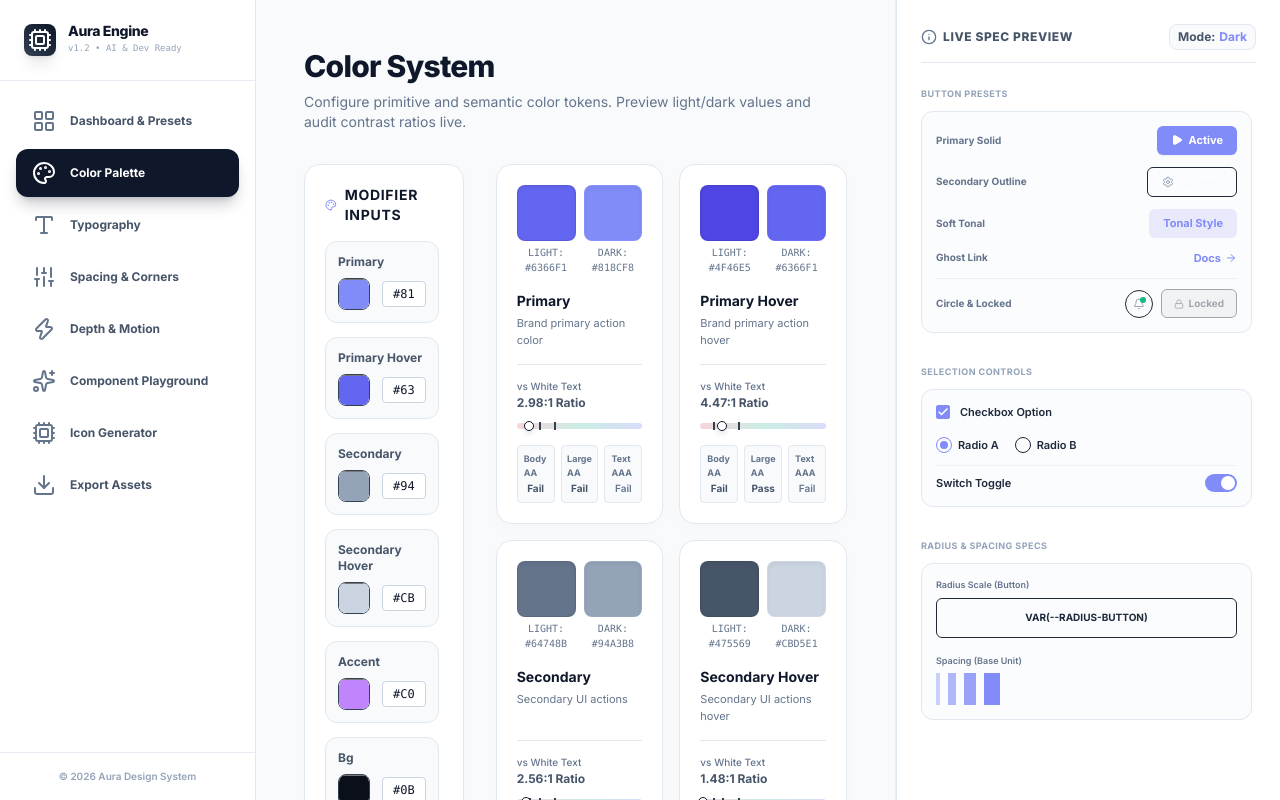
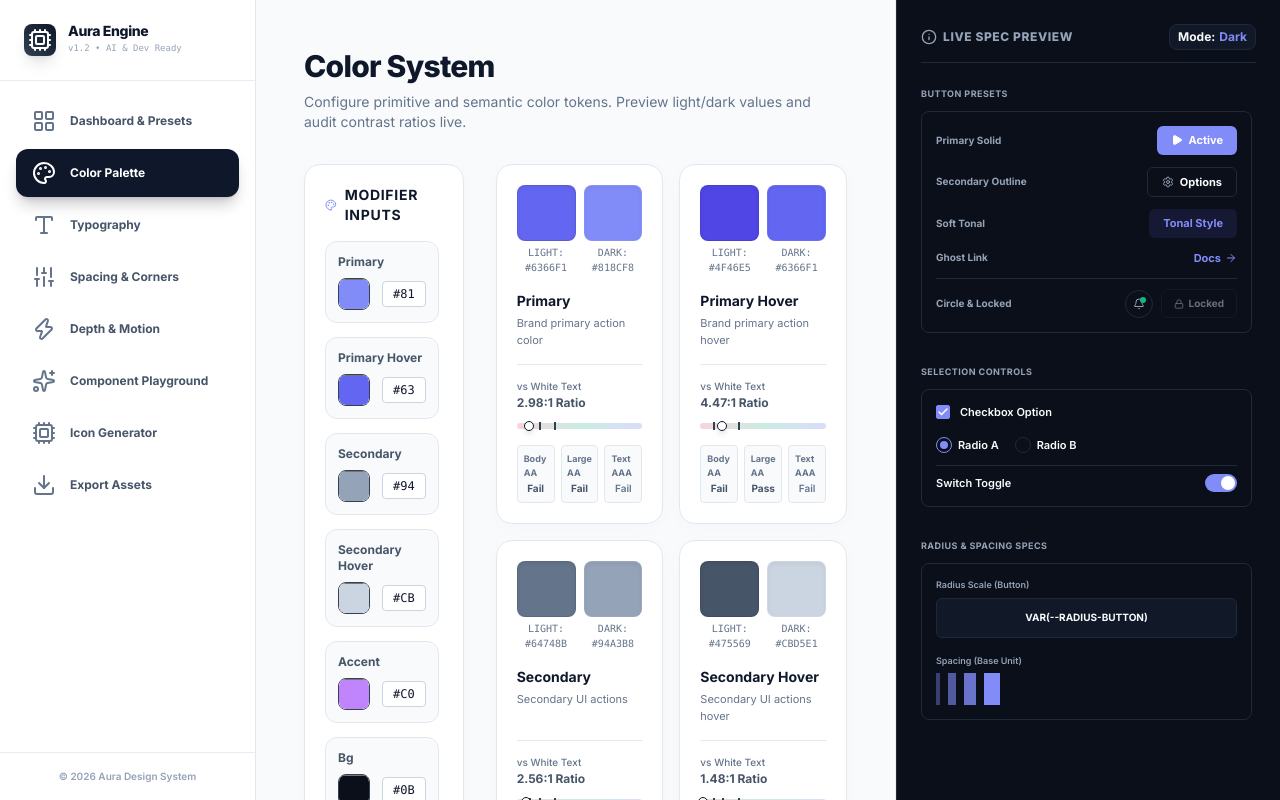
Before and after one commit to hi-rdbl/dsys-hi-rdbl, a React (Vite) app: page / in a window 1280 px wide. Both pictures are taken after a click on the button "Color Palette". Built offline with nearby package versions, Linux system fonts and the light colour scheme.

Commit message:
fix: make Live Spec Sidebar dark mode fully reactive to colorMode tokens

```diff
--- a/src/components/LivePreviewSidebar.tsx
+++ b/src/components/LivePreviewSidebar.tsx
@@ -61,13 +61,21 @@ export const LivePreviewSidebar: React.FC = () => {
   return (
     <div
       ref={containerRef}
-      className="w-96 h-full overflow-hidden border-l flex flex-col p-6 flex-shrink-0 select-none bg-white border-slate-200 text-slate-800"
+      className="w-96 h-full overflow-hidden border-l flex flex-col p-6 flex-shrink-0 select-none transition-colors duration-300"
+      style={{
+        backgroundColor: 'var(--color-bg)',
+        color: 'var(--color-text)',
+        borderColor: 'var(--color-border)',
+      }}
     >
       {/* Sidebar Header */}
-      <div className="flex items-center justify-between pb-3 border-b border-slate-200 mb-4 flex-shrink-0">
+      <div
+        className="flex items-center justify-between pb-3 border-b mb-4 flex-shrink-0"
+        style={{ borderColor: 'var(--color-border)' }}
+      >
         <div className="flex items-center gap-1.5">
-          <Info className="w-4 h-4 text-slate-500" />
-          <span className="text-xs font-extrabold uppercase tracking-wider text-slate-600">
+          <Info className="w-4 h-4 text-[var(--color-text-muted)]" />
+          <span className="text-xs font-extrabold uppercase tracking-wider text-[var(--color-text-muted)]">
             Live Spec Preview
           </span>
         </div>
@@ -75,14 +83,19 @@ export const LivePreviewSidebar: React.FC = () => {
         {/* Theme switcher */}
         <button
           onClick={toggleColorMode}
-          className="px-2 py-1 rounded-lg border border-slate-200 text-xs font-bold text-slate-600 hover:text-slate-900 transition-all active:scale-95 flex items-center gap-1 bg-slate-50 hover:bg-slate-100"
+          className="px-2 py-1 rounded-lg border text-xs font-bold transition-all active:scale-95 flex items-center gap-1"
+          style={{
+            borderColor: 'var(--color-border)',
+            backgroundColor: 'var(--color-card)',
+            color: 'var(--color-text)',
+          }}
         >
           <span>Mode:</span>
           <span className="capitalize text-[var(--color-primary)]">{colorMode}</span>
         </button>
       </div>
 
-      {/* Scrollable Raw Components Spec List */}
+      {/* Scrollable Component Spec List */}
       <div
         className="flex-1 overflow-y-auto space-y-6 pr-1 pb-4"
         style={{
@@ -92,12 +105,18 @@ export const LivePreviewSidebar: React.FC = () => {
 
         {/* SECTION 1: BUTTON MATRIX */}
         <div className="space-y-2">
-          <span className="text-[9px] font-bold uppercase tracking-wider text-slate-400">Button Presets</span>
-          <div className="p-3.5 border border-slate-200 rounded-xl bg-slate-50/50 space-y-3">
+          <span className="text-[9px] font-bold uppercase tracking-wider text-[var(--color-text-muted)]">Button Presets</span>
+          <div
+            className="p-3.5 border rounded-xl space-y-3 bg-[var(--color-card)]/40"
+            style={{
+              borderColor: 'var(--color-border)',
+              borderRadius: 'var(--radius-lg)',
+            }}
+          >
 
             {/* Primary Solid Row */}
             <div className="flex items-center justify-between gap-3">
-              <span className="text-[10px] font-bold text-slate-500">Primary Solid</span>
+              <span className="text-[10px] font-bold text-[var(--color-text-muted)]">Primary Solid</span>
               <button
                 onClick={triggerLoading}
                 className="px-3.5 py-1.5 text-[11px] font-bold text-white shadow-sm transition-all active:scale-95 flex items-center justify-center gap-1.5"
@@ -113,7 +132,7 @@ export const LivePreviewSidebar: React.FC = () => {
 
             {/* Outlined Secondary Row */}
             <div className="flex items-center justify-between gap-3">
-              <span className="text-[10px] font-bold text-slate-500">Secondary Outline</span>
+              <span className="text-[10px] font-bold text-[var(--color-text-muted)]">Secondary Outline</span>
               <button
                 className="px-3.5 py-1.5 text-[11px] font-bold border transition-all active:scale-95 flex items-center justify-center gap-1.5"
                 style={{
@@ -129,7 +148,7 @@ export const LivePreviewSidebar: React.FC = () => {
 
             {/* Soft Tonal Row */}
             <div className="flex items-center justify-between gap-3">
-              <span className="text-[10px] font-bold text-slate-500">Soft Tonal</span>
+              <span className="text-[10px] font-bold text-[var(--color-text-muted)]">Soft Tonal</span>
               <button
                 className="px-3.5 py-1.5 text-[11px] font-bold transition-all active:scale-95 flex items-center justify-center"
                 style={{
@@ -144,7 +163,7 @@ export const LivePreviewSidebar: React.FC = () => {
 
             {/* Ghost Link Row */}
             <div className="flex items-center justify-between gap-3">
-              <span className="text-[10px] font-bold text-slate-500">Ghost Link</span>
+              <span className="text-[10px] font-bold text-[var(--color-text-muted)]">Ghost Link</span>
               <button
                 className="text-[11px] font-bold transition-all active:scale-95 flex items-center justify-center gap-1 text-[var(--color-primary)]"
               >
@@ -154,8 +173,13 @@ export const LivePreviewSidebar: React.FC = () => {
             </div>
 
             {/* Circle Icon and Disabled Row */}
-            <div className="flex items-center justify-between gap-3 pt-2.5 border-t border-slate-200/60">
-              <span className="text-[10px] font-bold text-slate-500">Circle & Locked</span>
+            <div
+              className="flex items-center justify-between gap-3 pt-2.5 border-t"
+              style={{
+                borderColor: 'var(--color-border)',
+              }}
+            >
+              <span className="text-[10px] font-bold text-[var(--color-text-muted)]">Circle & Locked</span>
               <div className="flex items-center gap-2">
                 <button
                   className="w-7 h-7 flex items-center justify-center border relative transition-all active:scale-90"
@@ -186,8 +210,14 @@ export const LivePreviewSidebar: React.FC = () => {
 
         {/* SECTION 2: SELECTION CONTROLS */}
         <div className="space-y-2">
-          <span className="text-[9px] font-bold uppercase tracking-wider text-slate-400">Selection Controls</span>
-          <div className="p-3.5 border border-slate-200 rounded-xl bg-slate-50/50 space-y-3">
+          <span className="text-[9px] font-bold uppercase tracking-wider text-[var(--color-text-muted)]">Selection Controls</span>
+          <div
+            className="p-3.5 border rounded-xl space-y-3 bg-[var(--color-card)]/40"
+            style={{
+              borderColor: 'var(--color-border)',
+              borderRadius: 'var(--radius-lg)',
+            }}
+          >
 
             {/* Custom Checkbox */}
             <div
@@ -247,7 +277,10 @@ export const LivePreviewSidebar: React.FC = () => {
             </div>
 
             {/* Switch Toggle */}
-            <div className="flex items-center justify-between text-[11px] pt-2 border-t border-slate-200/50">
+            <div
+              className="flex items-center justify-between text-[11px] pt-2 border-t"
+              style={{ borderColor: 'var(--color-border)' }}
+            >
               <span className="font-semibold">Switch Toggle</span>
               <div
                 onClick={() => setIsChecked(!isChecked)}
@@ -263,17 +296,24 @@ export const LivePreviewSidebar: React.FC = () => {
 
         {/* SECTION 3: SPACING & RADIUS VISUAL PREVIEW */}
         <div className="space-y-2">
-          <span className="text-[9px] font-bold uppercase tracking-wider text-slate-400">Radius & Spacing Specs</span>
-          <div className="p-3.5 border border-slate-200 rounded-xl bg-slate-50/50 space-y-4">
+          <span className="text-[9px] font-bold uppercase tracking-wider text-[var(--color-text-muted)]">Radius & Spacing Specs</span>
+          <div
+            className="p-3.5 border rounded-xl space-y-4 bg-[var(--color-card)]/40"
+            style={{
+              borderColor: 'var(--color-border)',
+              borderRadius: 'var(--radius-lg)',
+            }}
+          >
 
             {/* Radius Preview block */}
             <div className="space-y-1.5">
-              <span className="text-[9px] font-semibold text-slate-500 block">Radius Scale (Button)</span>
+              <span className="text-[9px] font-semibold text-[var(--color-text-muted)] block">Radius Scale (Button)</span>
               <div
-                className="h-10 w-full border flex items-center justify-center text-[10px] font-bold uppercase transition-all bg-[var(--color-card)]/50"
+                className="h-10 w-full border flex items-center justify-center text-[10px] font-bold uppercase transition-all"
                 style={{
                   borderColor: 'var(--color-border)',
                   borderRadius: 'var(--radius-button)',
+                  backgroundColor: 'var(--color-card)',
                 }}
               >
                 var(--radius-button)
@@ -282,7 +322,7 @@ export const LivePreviewSidebar: React.FC = () => {
 
             {/* Spacing preview block */}
             <div className="space-y-1.5">
-              <span className="text-[9px] font-semibold text-slate-500 block">Spacing (Base Unit)</span>
+              <span className="text-[9px] font-semibold text-[var(--color-text-muted)] block">Spacing (Base Unit)</span>
               <div className="flex gap-2 items-end h-8">
                 <div className="h-full bg-[var(--color-primary)] opacity-40" style={{ width: 'var(--spacing-1)' }} title="spacing-1" />
                 <div className="h-full bg-[var(--color-primary)] opacity-60" style={{ width: 'var(--spacing-2)' }} title="spacing-2" />
```
